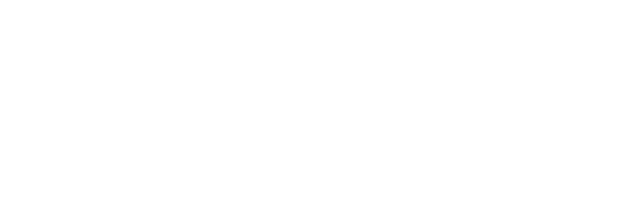
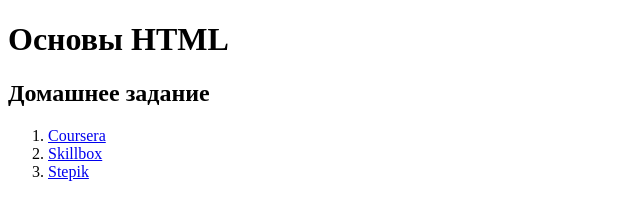
Before and after one commit to Lesitsa/task-html, a website: page src/index.html in a window 1280 px wide. Shown: the whole page, without its empty margins (0-640 px from the left). Drawn offline with Linux system fonts and the light colour scheme.

Commit message:
Задание по HTML

```diff
--- a/src/index.html
+++ b/src/index.html
@@ -3,5 +3,13 @@
     <head>
         <title>HTML</title>
     </head>
-    <body></body>
+    <body>
+        <h1>Основы HTML</h1>
+        <h2>Домашнее задание</h2>
+        <ol>
+            <li><a href="https://ru.coursera.org/">Coursera</a></li>
+            <li><a href="https://skillbox.ru/">Skillbox</a></li>
+            <li><a href="https://stepik.org/catalog">Stepik</a></li>
+        </ol>
+    </body>
 </html>
```
Also changed, not shown: 1 other file.
